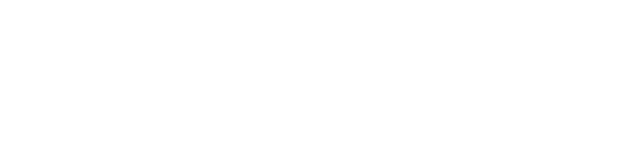
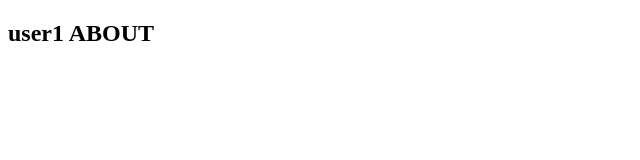
Before and after one commit to mjclip/SRS, a plain HTML site: page project1/about.html in a window 1280 px wide. Shown: the whole page, without its empty margins (0-640 px from the left). Drawn offline with Linux system fonts and the light colour scheme.

Commit message:
user1: modified -> index.html , about.html

```diff
--- a/project1/about.html
+++ b/project1/about.html
@@ -3,9 +3,9 @@
 <head>
     <meta charset="UTF-8">
     <meta name="viewport" content="width=device-width, initial-scale=1.0">
-    <title>Document</title>
+    <title>user1 ABOut</title>
 </head>
 <body>
-
+    <h2>user1 ABOUT</h2>
 </body>
 </html>
```
Also changed, not shown: project1/index.html (+2 -2 lines).
